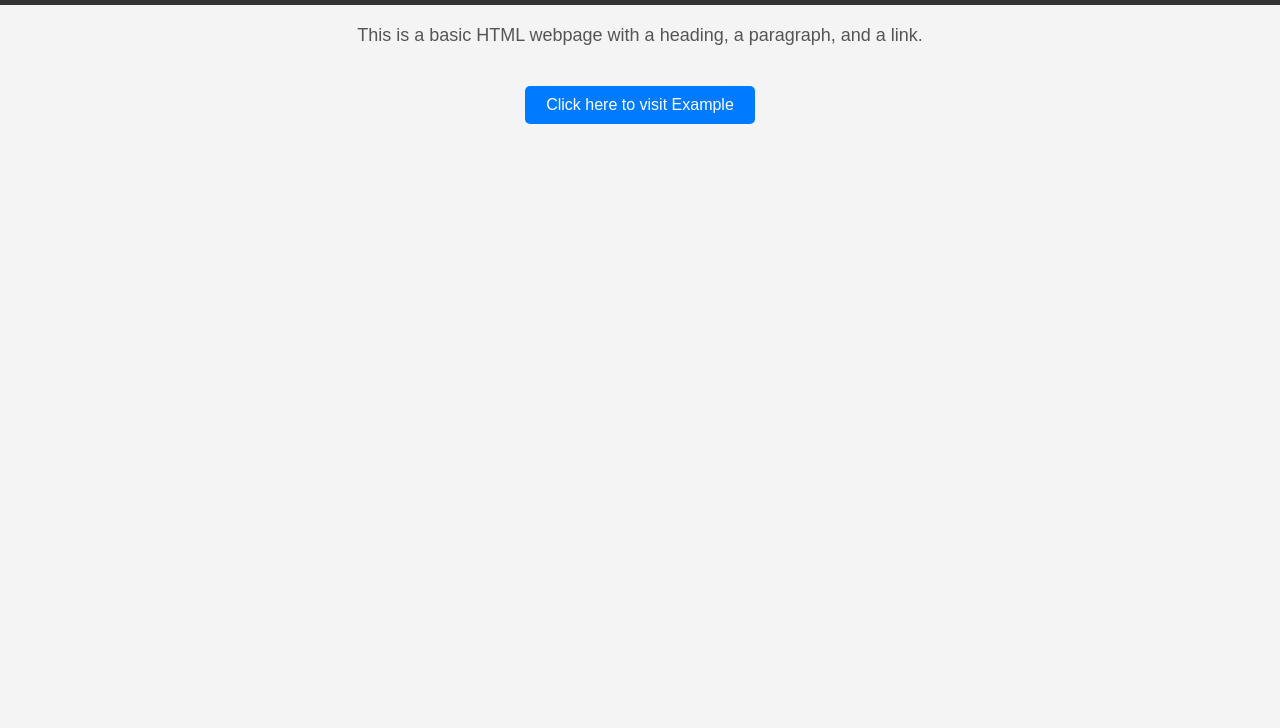
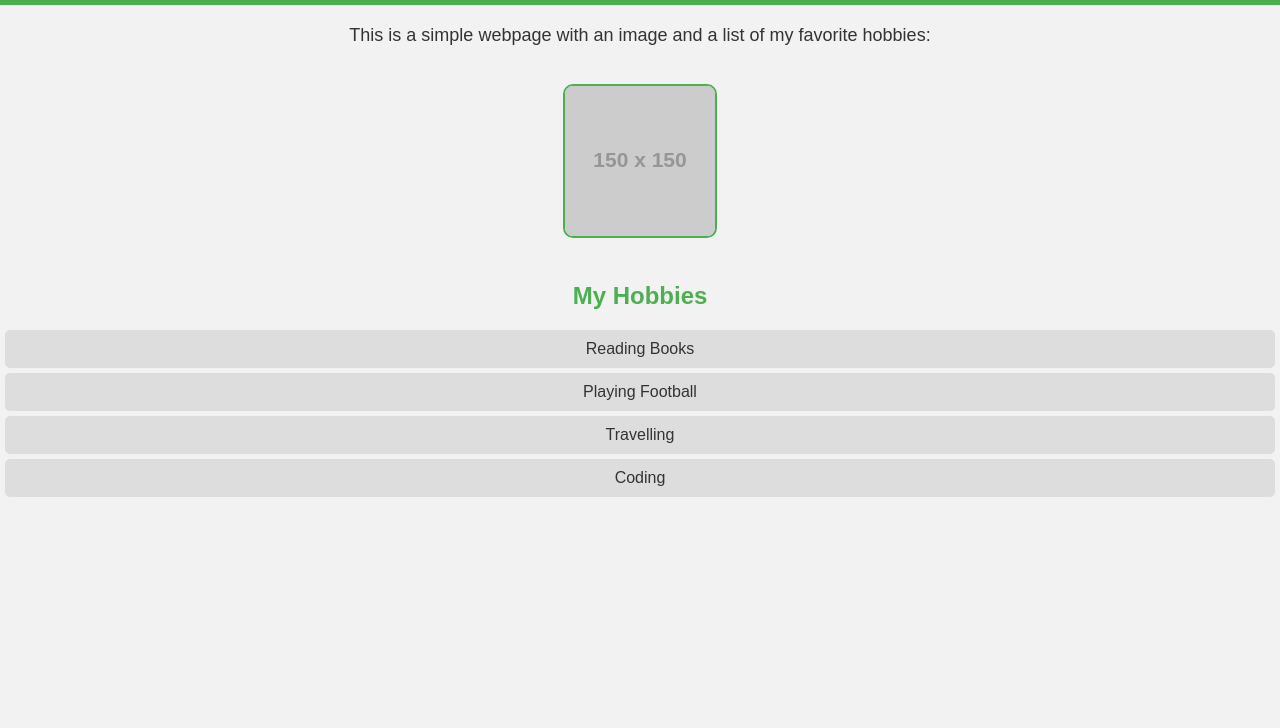
Before and after one commit to muhammadtalha766/my-docker-pro2, a plain HTML site: page index.html in a window 1280 px wide. Shown: the part 72-800 px from the top of the page. Drawn offline with Linux system fonts and the light colour scheme; placeholder pictures from the web are drawn by us.

Commit message:
Update index.html

```diff
--- a/index.html
+++ b/index.html
@@ -3,21 +3,21 @@
 <head>
     <meta charset="UTF-8">
     <meta name="viewport" content="width=device-width, initial-scale=1.0">
-    <title>Simple Webpage</title>
+    <title>Basic Webpage</title>
     <style>
         /* Global Styles */
         body {
-            font-family: Arial, sans-serif;
-            background-color: #f4f4f4;
+            font-family: 'Arial', sans-serif;
+            background-color: #f2f2f2;
             margin: 0;
             padding: 0;
+            text-align: center;
         }
 
-        /* Header Styles */
+        /* Heading Styles */
         h1 {
-            background-color: #333;
+            background-color: #4CAF50;
             color: white;
-            text-align: center;
             padding: 20px;
             margin: 0;
         }
@@ -25,33 +25,55 @@
         /* Paragraph Styles */
         p {
             font-size: 18px;
-            color: #555;
-            text-align: center;
-            padding: 20px;
-            margin: 0;
+            color: #333;
+            margin-top: 20px;
         }
 
-        /* Link Styles */
-        a {
-            display: block;
-            width: 200px;
-            margin: 20px auto;
-            text-align: center;
-            padding: 10px 15px;
-            background-color: #007BFF;
-            color: white;
-            text-decoration: none;
-            border-radius: 5px;
+        /* Image Styles */
+        img {
+            margin: 20px;
+            border-radius: 10px;
+            border: 2px solid #4CAF50;
         }
 
-        a:hover {
-            background-color: #0056b3;
+        /* List Styles */
+        h2 {
+            color: #4CAF50;
+        }
+
+        ul {
+            list-style-type: none;
+            padding: 0;
+        }
+
+        ul li {
+            background-color: #ddd;
+            padding: 10px;
+            margin: 5px;
+            border-radius: 5px;
+            color: #333;
+        }
+
+        /* Hover Effect for List Items */
+        ul li:hover {
+            background-color: #4CAF50;
+            color: white;
         }
     </style>
 </head>
 <body>
-    <h1>Welcome to My Simple Webpage</h1>
-    <p>This is a basic HTML webpage with a heading, a paragraph, and a link.</p>
-    <a href="https://www.example.com" target="_blank">Click here to visit Example</a>
+    <h1>My Basic Webpage</h1>
+
+    <p>This is a simple webpage with an image and a list of my favorite hobbies:</p>
+
+    <img src="https://via.placeholder.com/150" alt="Sample Image" width="150" height="150">
+
+    <h2>My Hobbies</h2>
+    <ul>
+        <li>Reading Books</li>
+        <li>Playing Football</li>
+        <li>Travelling</li>
+        <li>Coding</li>
+    </ul>
 </body>
 </html>
```
